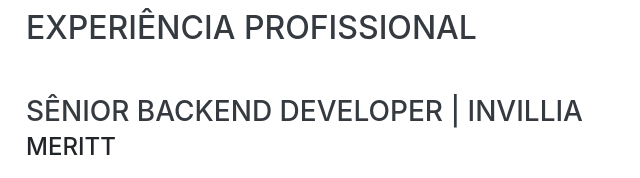
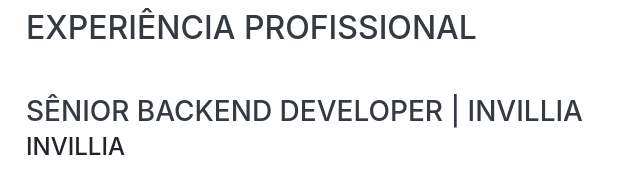
Before and after one commit to williamkoller/williamkoller.github.io, a website with bundled scripts: page index.html in a window 1280 px wide. Shown: the part 840-1018 px from the top of the page, 294-934 px from the left. Built offline with nearby package versions, Linux system fonts and the light colour scheme; a web font is replaced by a local one.

```diff
--- a/index.html
+++ b/index.html
@@ -101,7 +101,7 @@
         <div class="resume-item d-flex flex-column flex-md-row justify-content-between mb-5">
           <div class="resume-content">
             <h3 class="mb-0">Sênior Backend Developer | Invillia</h3>
-            <div class="subheading mb-3">Meritt</div>
+            <div class="subheading mb-3">Invillia</div>
             <p>
               Desenvolver e Implementar Soluções no parceiro Sotran, trabalhando com manutenção e melhorias no Frontend e Backend.
               Principais tecnologias: C#, .Net Core, Nestjs, TypeOrm, PostgreSQL, ReactJS e RabbitMQ.
```
